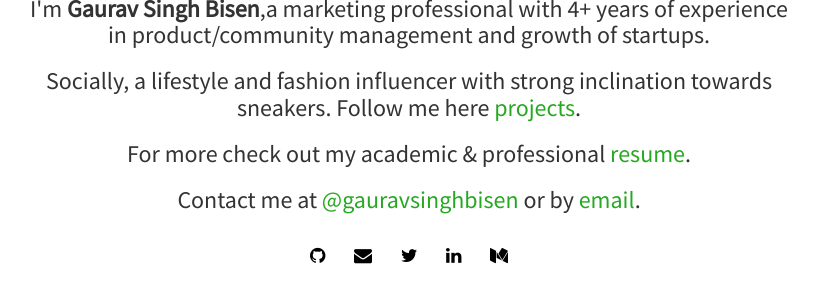
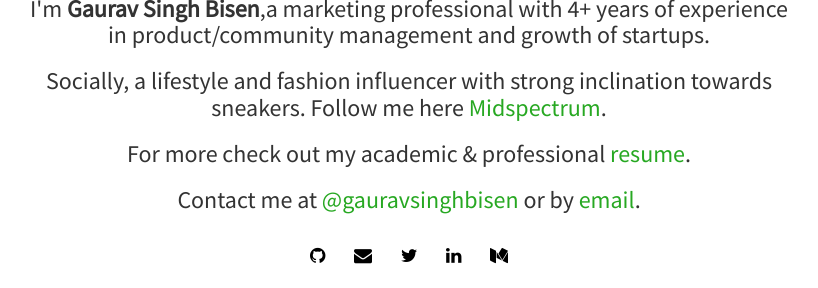
Before and after one commit to gauravsinghbisen/gauravsinghbisen.github.io, a Jekyll site: the page built from index.html, in a window 1280 px wide, cut to the strip 331-619 px from the top of the page. Shown: the whole strip, without its empty margins (231-1049 px from the left). Built offline with Jekyll 4.4.1, drawn with Linux system fonts in a browser that asks for light colours; nearby versions of some CDN libraries; the list of posts is cut into pages by our own code.

Commit message:
Update index.html

```diff
--- a/index.html
+++ b/index.html
@@ -9,9 +9,9 @@
 	  </div>
 	  <h3>I'm <strong>{{ site.author }}</strong>,a marketing professional with 4+ years of experience in product/community management and growth of startups.</h3>
 	  <!-- <h3>I love all things computer science and maths.</h3> -->
-	  <h3>Socially, a lifestyle and fashion influencer with strong inclination towards sneakers. Follow me here  <a href="{{ site.baseurl }}/projects.html"> projects</a>.</h3>
+	  <h3>Socially, a lifestyle and fashion influencer with strong inclination towards sneakers. Follow me here  <a href="https://instagram.com/midspectrum"> Midspectrum</a>.</h3>
 	  <h3>For more check out my academic &amp; professional <a href="http://gauravbisen.com/resume/">resume</a>.</h3>
-	  <h3>Contact me at <a href="http://linkedin.com/{{ site.linkedin }}">@{{ site.linkedin }}</a> or by <a href="mailto:{{ site.email }}">email</a>.</h3>
+	  <h3>Contact me at <a href="http://linkedin.com/in/{{ site.linkedin }}">@{{ site.linkedin }}</a> or by <a href="mailto:{{ site.email }}">email</a>.</h3>
 	  {% include social.html %}
 	</div>
 </section>
```
